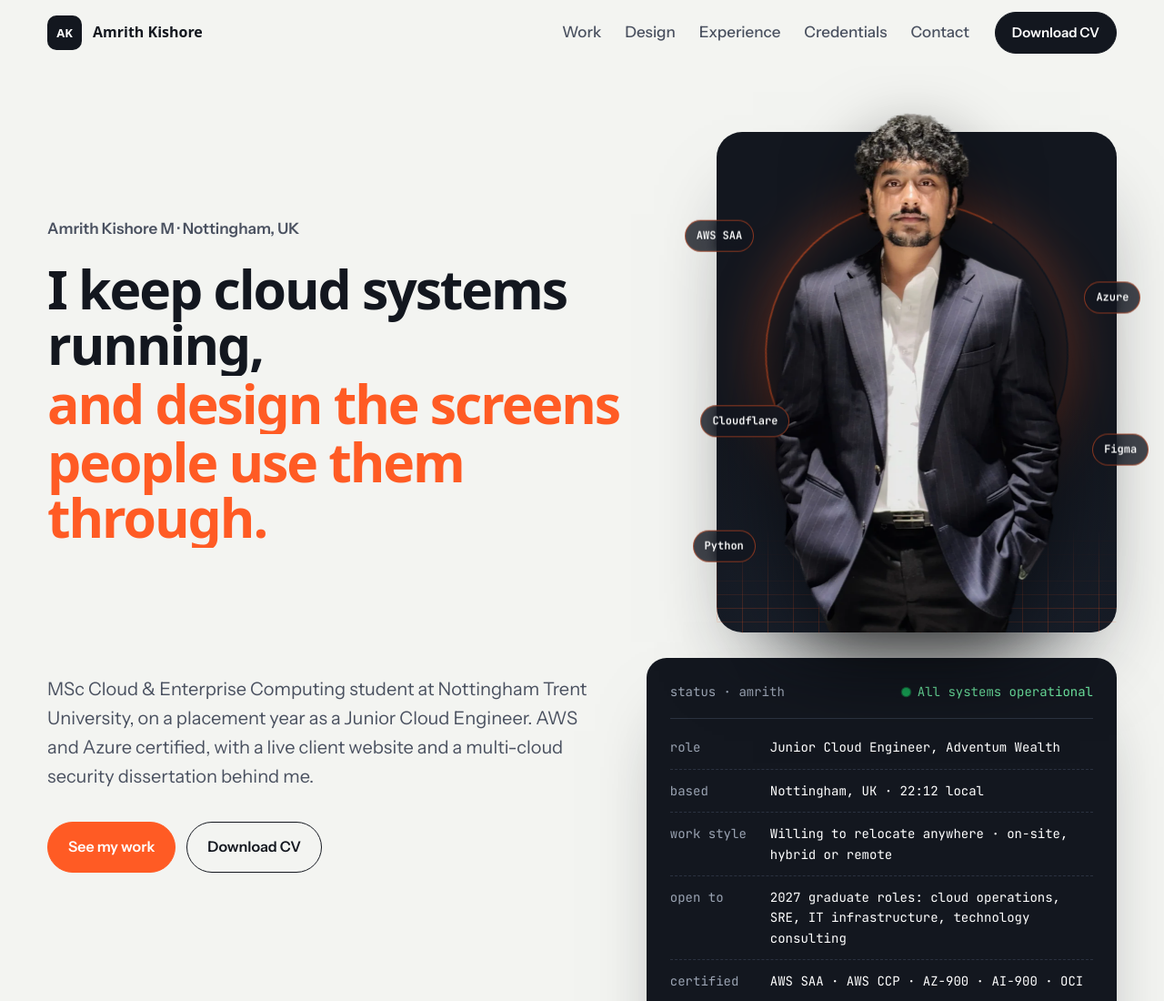
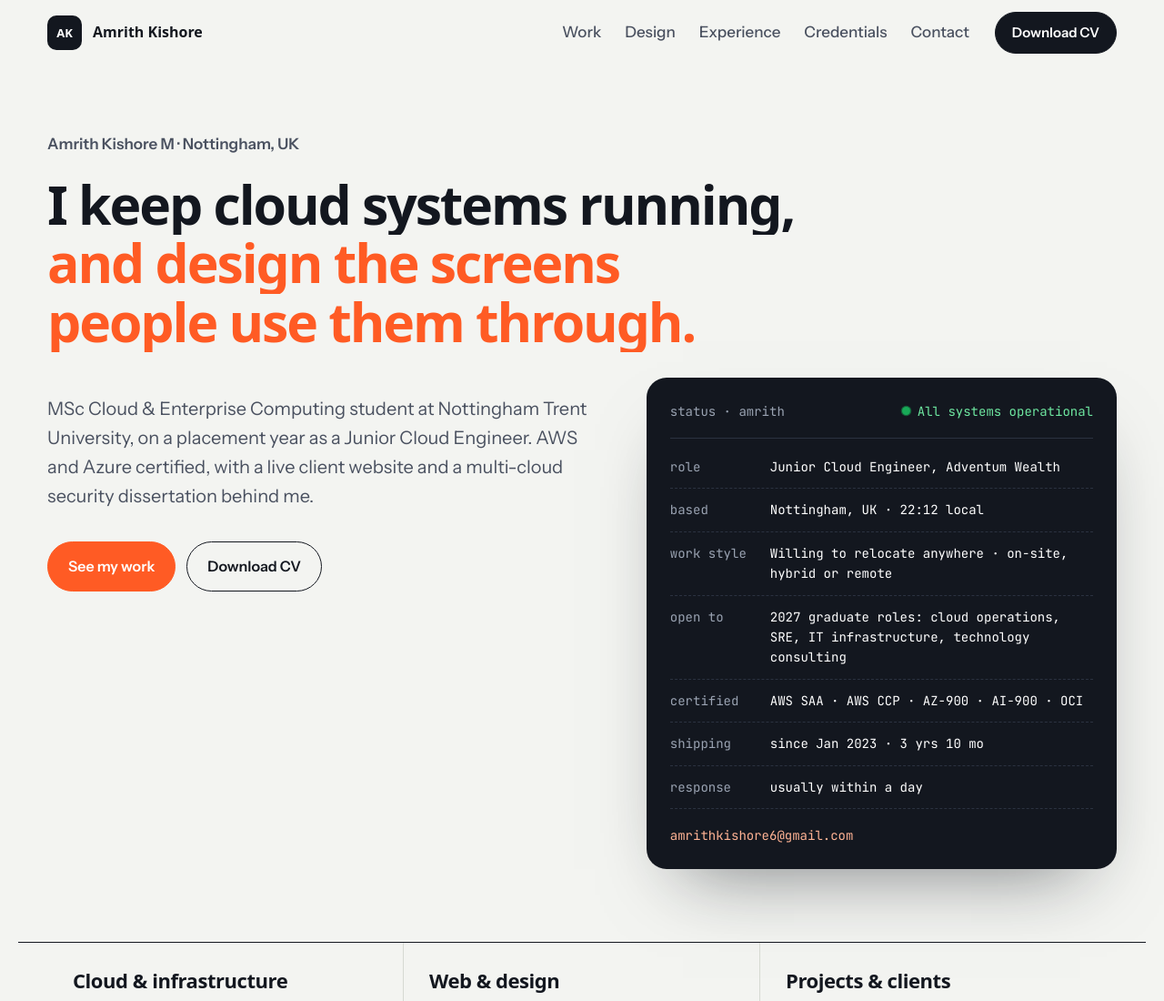
Before and after one commit to Amrithkishore14/2026-updated-portfolio, an Astro site: page / in a window 1280 px wide. Shown: the top 1100 px of the page at 91% size. Built offline with nearby package versions, Linux system fonts and the light colour scheme; Astro itself is replaced by a stand-in of ours; a web font is replaced by a local one.

Commit message:
Hero: remove photo and 3D stage from the homepage
Co-Authored-By: Claude Opus 5.5 <noreply@anthropic.com>
Claude-Session: https://claude.ai/code/session_01SZMSA9qbp34oreBFkMRLLE

```diff
--- a/src/pages/index.astro
+++ b/src/pages/index.astro
@@ -35,27 +35,12 @@ const steps = [
   <!-- HERO -->
   <section class="hero wrap" aria-labelledby="hero-title">
     <div class="hero-top">
-      <div>
       <p class="hero-name">{site.fullName} · {site.location}</p>
       <h1 id="hero-title" class="hero-title">
         <span class="line"><span>I keep cloud systems running,</span></span>
         <span class="line"><span>and design the screens</span></span>
         <span class="line"><span>people use them through.</span></span>
       </h1>
-      </div>
-      <div class="stage" data-stage aria-hidden="true">
-        <div class="stage-in">
-          <div class="st-grid"></div>
-          <div class="st-ring"></div>
-          <div class="st-glow"></div>
-          <img class="st-me" src="/assets/amrith-cutout.webp" alt="" width="640" height="1131" fetchpriority="high" />
-          <span class="st-chip c1">AWS SAA</span>
-          <span class="st-chip c2">Azure</span>
-          <span class="st-chip c3">Cloudflare</span>
-          <span class="st-chip c4">Figma</span>
-          <span class="st-chip c5">Python</span>
-        </div>
-      </div>
     </div>
     <div class="hero-copy">
       <p class="lead">{site.intro}</p>
@@ -253,16 +238,6 @@ const steps = [
       </div>
     </div>
   </section>
-<script>
-  // 3D tilt: the portrait stage follows the cursor (desktop only, respects reduced motion).
-  const stage = document.querySelector('[data-stage]');
-  if (stage && matchMedia('(hover: hover) and (prefers-reduced-motion: no-preference)').matches) {
-    const inner = stage.querySelector('.stage-in');
-    const move = (e) => { const r = stage.getBoundingClientRect(); const x = (e.clientX - r.left) / r.width - .5, y = (e.clientY - r.top) / r.height - .5; inner.style.transform = `rotateY(${x * 16}deg) rotateX(${-y * 12}deg)`; };
-    window.addEventListener('pointermove', (e) => { if (e.clientY < innerHeight * 1.1) move(e); }, { passive: true });
-    document.addEventListener('pointerleave', () => { inner.style.transform = ''; });
-  }
-</script>
 </Base>
 
 <script>
@@ -280,30 +255,7 @@ const steps = [
 <style>
   /* HERO */
   .hero { display: grid; grid-template-columns: 1.15fr 1fr; gap: 28px 64px; align-items: start; padding-top: 72px; padding-bottom: 80px; }
-  .hero-top { grid-column: 1 / -1; display: grid; grid-template-columns: 1.35fr 1fr; gap: 40px; align-items: center; }
-
-  /* 3D portrait stage */
-  .stage { perspective: 1100px; justify-self: end; width: min(100%, 440px); }
-  .stage-in { position: relative; aspect-ratio: 4 / 5; border-radius: 28px; background: radial-gradient(120% 90% at 50% 100%, #1d2533 0%, var(--panel) 60%); transform-style: preserve-3d; transition: transform .25s ease-out; box-shadow: 0 50px 90px -40px rgba(19,23,31,.65); overflow: visible; animation: stageIn 1s cubic-bezier(.2,.7,.1,1) both .2s; }
-  .st-grid { position: absolute; inset: 55% 0 0; border-radius: 0 0 28px 28px; background-image: linear-gradient(rgba(255,91,36,.22) 1px, transparent 1px), linear-gradient(90deg, rgba(255,91,36,.22) 1px, transparent 1px); background-size: 28px 28px; transform: translateZ(-40px) rotateX(58deg); transform-origin: bottom; mask-image: linear-gradient(to top, #000 10%, transparent 90%); }
-  .st-ring { position: absolute; left: 50%; top: 14%; width: 76%; aspect-ratio: 1; translate: -50% 0; border-radius: 50%; border: 2px solid rgba(255,91,36,.55); box-shadow: 0 0 60px rgba(255,91,36,.35), inset 0 0 40px rgba(255,91,36,.15); transform: translateZ(-20px); animation: spin 24s linear infinite; border-top-color: transparent; }
-  .st-glow { position: absolute; left: 50%; top: 22%; width: 60%; aspect-ratio: 1; translate: -50% 0; border-radius: 50%; background: radial-gradient(circle, rgba(255,91,36,.45), transparent 65%); filter: blur(18px); transform: translateZ(-30px); }
-  .st-me { position: absolute; left: 50%; bottom: 0; height: 104%; width: auto; translate: -50% 0; transform: translateZ(40px); filter: drop-shadow(0 30px 40px rgba(0,0,0,.55)); pointer-events: none; }
-  .st-chip { position: absolute; font-family: var(--mono); font-size: 12px; font-weight: 600; color: #fff; background: rgba(19,23,31,.78); border: 1px solid rgba(255,91,36,.5); padding: 7px 12px; border-radius: 999px; backdrop-filter: blur(6px); white-space: nowrap; animation: float 6s ease-in-out infinite; }
-  .st-chip.c1 { left: -8%; top: 18%; transform: translateZ(90px); }
-  .st-chip.c2 { right: -6%; top: 30%; transform: translateZ(70px); animation-delay: -1.5s; }
-  .st-chip.c3 { left: -4%; top: 56%; transform: translateZ(110px); animation-delay: -3s; }
-  .st-chip.c4 { right: -8%; top: 62%; transform: translateZ(60px); animation-delay: -4.5s; }
-  .st-chip.c5 { left: -6%; top: 80%; transform: translateZ(80px); animation-delay: -2s; }
-  @media (max-width: 700px) {
-    .st-chip.c1, .st-chip.c3, .st-chip.c5 { left: 4%; }
-    .st-chip.c2, .st-chip.c4 { right: 4%; }
-  }
-  @keyframes spin { to { rotate: 360deg; } }
-  @keyframes float { 0%, 100% { translate: 0 0; } 50% { translate: 0 -10px; } }
-  @keyframes stageIn { from { opacity: 0; transform: translateY(30px) rotateX(10deg); } to { opacity: 1; transform: none; } }
-  @media (max-width: 900px) { .hero-top { grid-template-columns: 1fr; } .stage { justify-self: center; width: min(100%, 360px); } }
-  @media (prefers-reduced-motion: reduce) { .stage-in, .st-ring, .st-chip { animation: none !important; } .stage-in { transition: none; } }
+  .hero-top { grid-column: 1 / -1; }
   .hero-name { font-weight: 600; color: var(--graphite); margin-bottom: 22px; }
   .hero-title { font-size: clamp(30px, 4.6vw, 70px); font-weight: 700; letter-spacing: -0.035em; line-height: 1.04; }
   .hero-title .line { display: block; overflow: hidden; padding-bottom: .05em; }
```
Also changed, not shown: public/assets/amrith-cutout.webp (deleted). Lines whose indentation alone changed are shown as unchanged.
